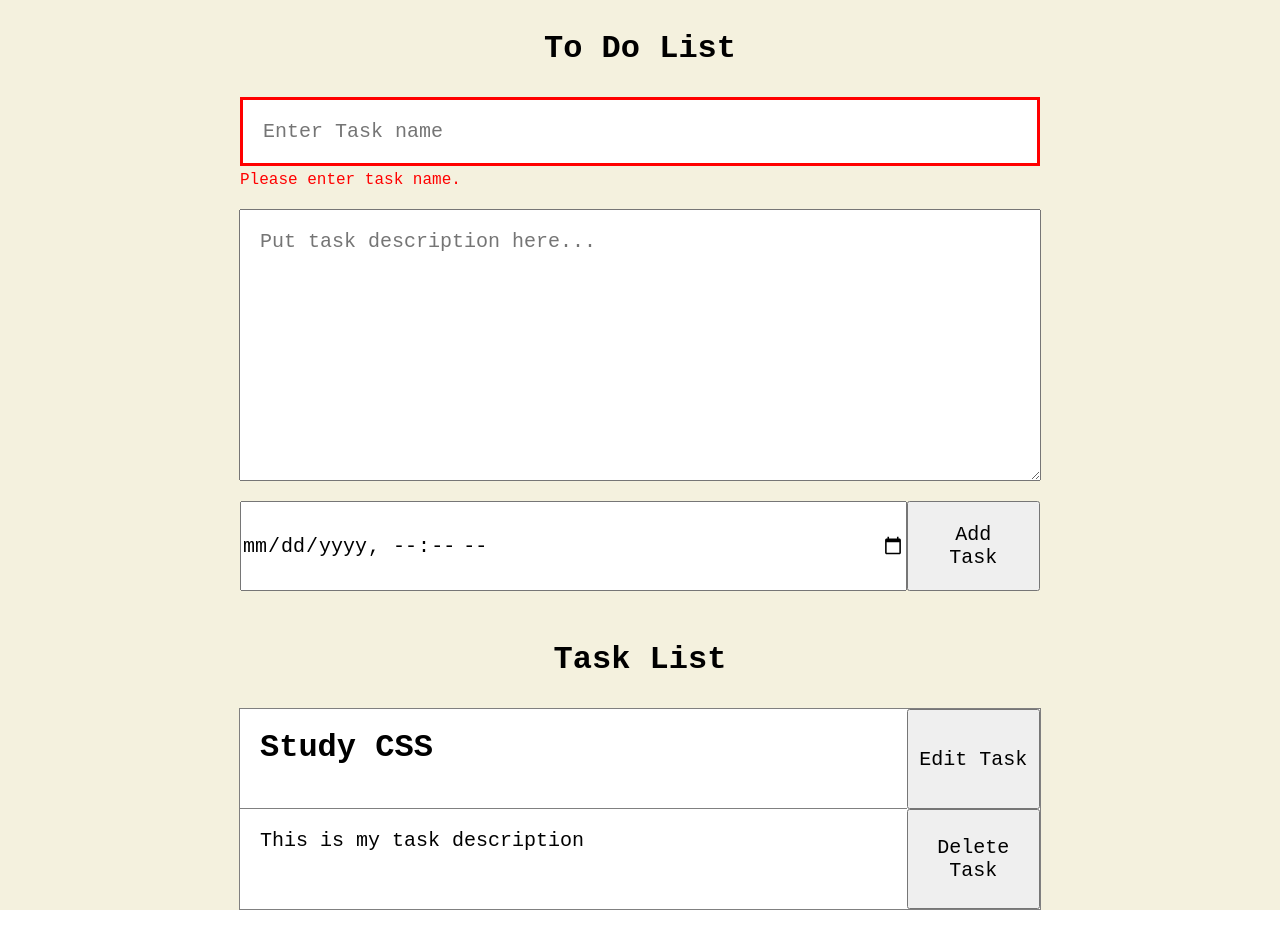
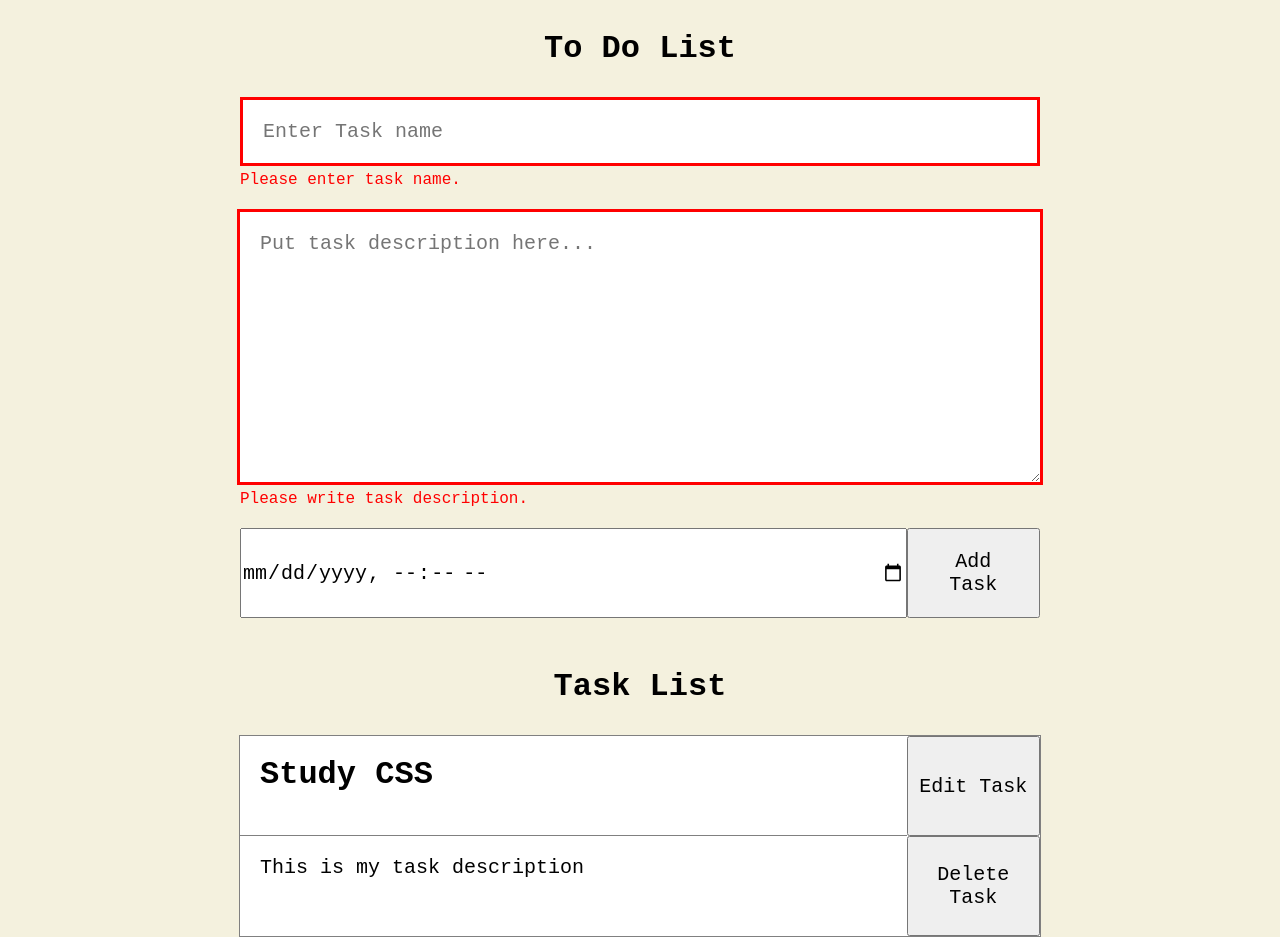
Before and after one commit to lovekeshpal/todo-list, a plain HTML site: page index.html in a window 1280 px wide. Both pictures are taken after a click on the button "Add Task". Before the commit the page ends 910 px from the top, so only its background shows below. Drawn offline with Linux system fonts and the light colour scheme.

Commit message:
added the validation for task description

```diff
--- a/css/style.css
+++ b/css/style.css
@@ -50,7 +50,7 @@ textarea {
   display: grid;
   grid-template-columns: 12fr;
   width: 760px;
-  margin: 20px;
+  margin-top: 20px;
   font-size: 20px;
   padding: 20px;
 }
@@ -66,6 +66,7 @@ textarea {
   width: 800px;
   display: grid;
   grid-template-columns: 10fr 2fr;
+  margin-top: 20px;
 }
 
 .date {
@@ -137,7 +138,7 @@ textarea {
   font-size: 20px;
 }
 
-/* For Highlighting the Errors */
+/* For Highlighting the Errors in Task Name */
 .task-name-error-container {
   display: flex;
   justify-content: center;
@@ -153,3 +154,19 @@ textarea {
   margin-top: 5px;
   color: red;
 }
+/* For Highlighting the Errors in Task Description */
+.task-description-error-container {
+  display: flex;
+  justify-content: center;
+  align-items: center;
+}
+#taskDescriptionError {
+  width: 800px;
+}
+.input-error {
+  border: 3px solid red;
+}
+.error-font {
+  margin-top: 5px;
+  color: red;
+}
--- a/index.html
+++ b/index.html
@@ -25,12 +25,17 @@
 
       <div class="description-box-container">
         <textarea
-          id=""
+          id="taskDescription"
           cols="30"
           rows="10"
           placeholder="Put task description here..."
         ></textarea>
       </div>
+
+      <div class="task-description-error-container">
+        <div id="taskDescriptionError"></div>
+      </div>
+
       <div class="add-task-action">
         <div class="date-and-add-btn-container">
           <input class="date" type="datetime-local" />
--- a/js/main.js
+++ b/js/main.js
@@ -1,8 +1,13 @@
 // For task name validation
 let taskName = document.getElementById("taskName"); //to get the task name
 let taskNameError = document.getElementById("taskNameError"); //task name error div
-let p = document.createElement("p"); //to create the paragraph element
-let taskNameInputError = false; // for toggle the error display
+let taskNameErrorParagraph = document.createElement("p"); //to create the paragraph element
+let taskNameInputError = false; // for toggle the error display in task name
+
+let taskDescription = document.getElementById("taskDescription"); //to get the task description
+let taskDescriptionError = document.getElementById("taskDescriptionError"); //task description error div
+let taskDescriptionErrorParagraph = document.createElement("p"); //to create the paragraph element
+let taskDescriptionInputError = false;
 
 // For task description validation
 
@@ -10,9 +15,17 @@ function addTask() {
   if (taskName.value == "") {
     taskNameInputError = true;
     taskName.classList.add("input-error");
-    taskNameError.append(p);
-    p.append("Please enter task name.");
-    p.classList.add("error-font");
+    taskNameError.append(taskNameErrorParagraph);
+    taskNameErrorParagraph.append("Please enter task name.");
+    taskNameErrorParagraph.classList.add("error-font");
+  }
+
+  if (taskDescription.value == "") {
+    taskDescriptionInputError = true;
+    taskDescription.classList.add("input-error");
+    taskDescriptionError.append(taskDescriptionErrorParagraph);
+    taskDescriptionErrorParagraph.append("Please write task description.");
+    taskDescriptionErrorParagraph.classList.add("error-font");
   }
 }
 
@@ -20,6 +33,8 @@ addEventListener("input", (event) => {
   if (taskNameInputError) {
     taskName.classList.remove("input-error");
     taskNameError.remove(p);
+    taskDescriptionError.remove(p);
     taskNameInputError = false;
+    taskDescriptionInputError = false;
   }
 });
```
